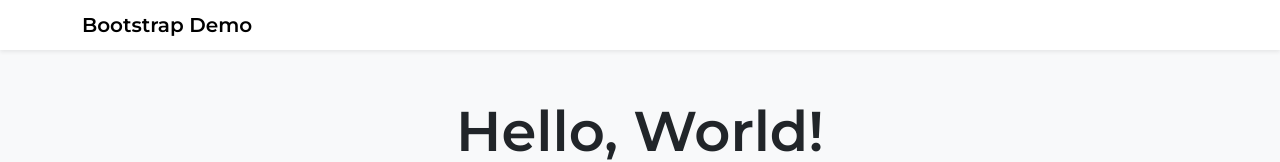
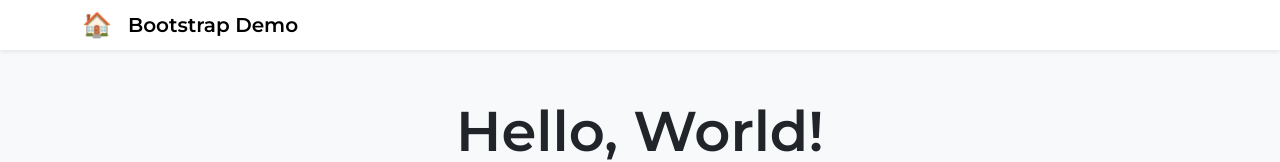
Before and after one commit to Rayantion26/Aaron, a plain HTML site: page index.html in a window 1280 px wide. Shown: the top 162 px of the page. Drawn offline with nearby package versions, Linux system fonts and the light colour scheme.

Commit message:
Update
Added a home link to the navbar.

```diff
--- a/index.html
+++ b/index.html
@@ -16,7 +16,10 @@
 
     <nav class="navbar navbar-light bg-white shadow-sm mb-5">
         <div class="container">
-            <span class="navbar-brand mb-0 h1">Bootstrap Demo</span>
+            <div class="d-flex align-items-center">
+                <a href="https://rayantion.me" class="text-decoration-none me-3" style="font-size: 1.5rem; line-height: 1;" title="Return Home">🏠</a>
+                <span class="navbar-brand mb-0 h1">Bootstrap Demo</span>
+            </div>
         </div>
     </nav>
 
@@ -61,5 +64,4 @@
     <script src="https://cdn.jsdelivr.net/npm/bootstrap@5.3.0/dist/js/bootstrap.bundle.min.js"></script>
 </body>
 
-
 </html>
```
